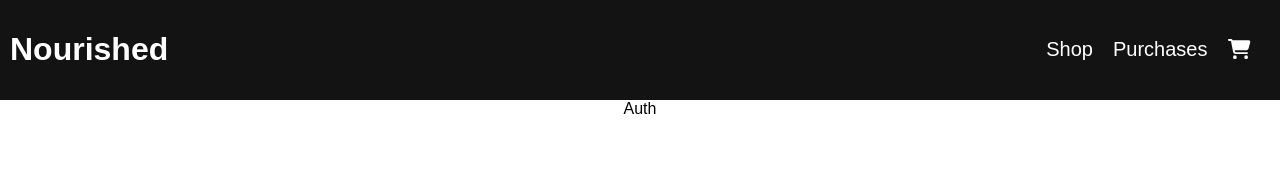
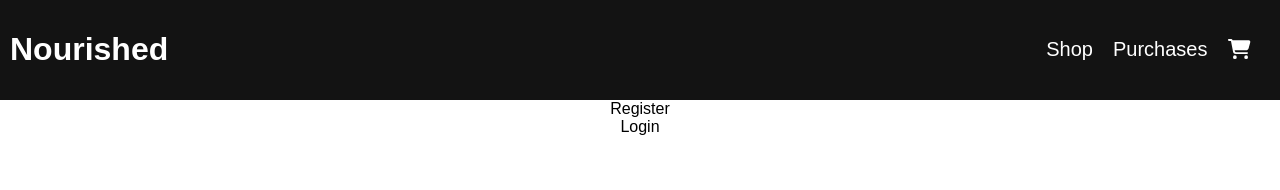
Before and after one commit to nokerenee/ECOMMERCE-NOURISHED-Client, a React (Create React App) app in the folder client/: page /auth in a window 1280 px wide. Shown: the top 190 px of the page. Built offline with nearby package versions, Linux system fonts and the light colour scheme.

Commit message:
Add Register and Login to Auth page

```diff
--- a/client/src/pages/auth/index.tsx
+++ b/client/src/pages/auth/index.tsx
@@ -1,3 +1,15 @@
 export const AuthPage = () => {
-  return <div>Auth</div>;
+  return (
+    <div className="auth">
+      <Register /> <Login />
+    </div>
+  );
 };
+
+const Register = () => {
+  return <div>Register</div>;
+};
+
+const Login = () => {
+  return <div>Login</div>;
+};
```
